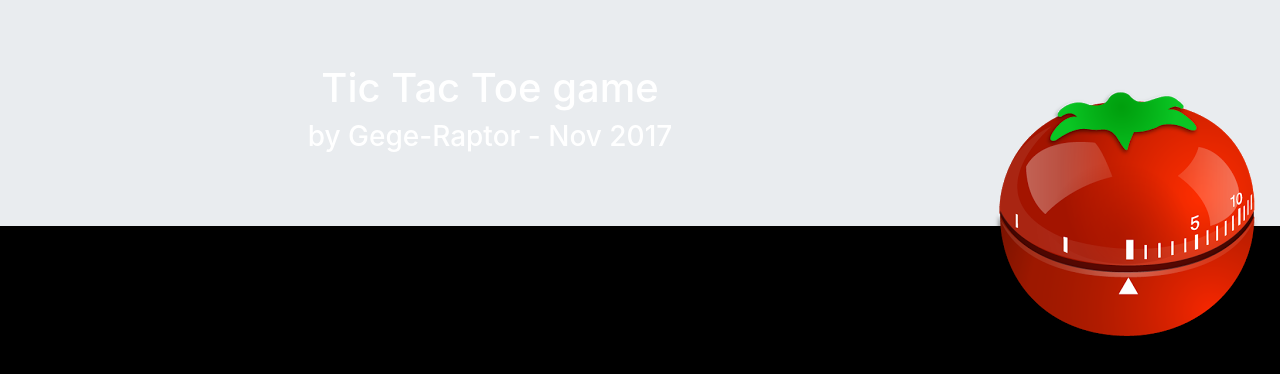
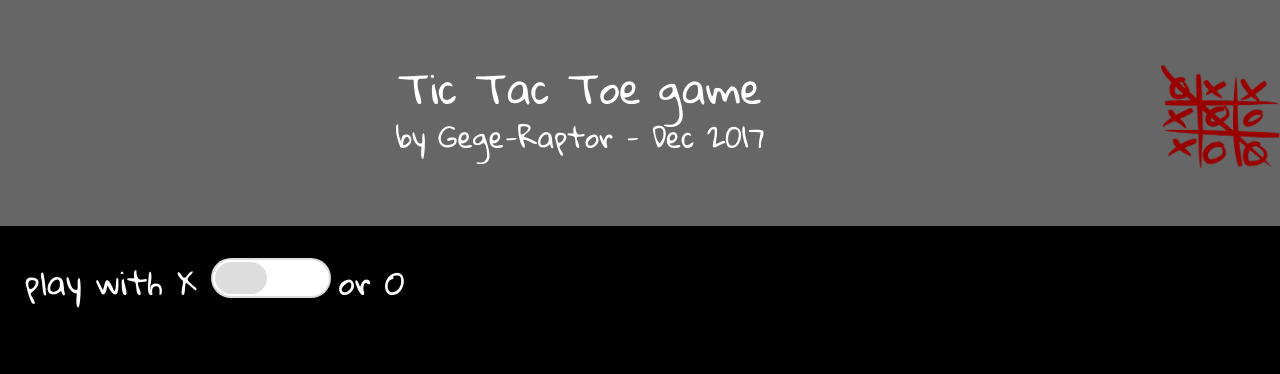
Before and after one commit to Gerald1614/tictactoe-game, a website: page src/index.html in a window 1280 px wide. Drawn offline with nearby package versions, Linux system fonts and the light colour scheme; files that its build step writes are made by us from their sources.

Commit message:
switch button

```diff
--- a/src/css/main.css
+++ b/src/css/main.css
@@ -1,8 +1,97 @@
 body{
   background-color: black;
   color:white;
+  font-family: 'Gloria Hallelujah', cursive;
 
 }
 .container{
   margin:10px;
 }
+
+.jumbotron {
+background-color: #666666;
+
+}
+
+.jumbotron img {
+  width: 120px;
+}
+
+.switch span {
+font-size: 200%;
+}
+
+.cmn-toggle {
+  position: absolute;
+  margin-left: -9999px;
+  visibility: hidden;
+}
+.cmn-toggle + label {
+  display: inline-block;
+  position: relative;
+  cursor: pointer;
+  outline: none;
+  -webkit-user-select: none;
+  -moz-user-select: none;
+  -ms-user-select: none;
+  user-select: none;
+}
+input.cmn-toggle-round-flat + label {
+  padding: 2px;
+  width: 120px;
+  height: 40px;
+  background-color: #dddddd;
+  -webkit-border-radius: 40px;
+  -moz-border-radius: 40px;
+  -ms-border-radius: 40px;
+  -o-border-radius: 40px;
+  border-radius: 40px;
+  -webkit-transition: background 0.4s;
+  -moz-transition: background 0.4s;
+  -o-transition: background 0.4s;
+  transition: background 0.4s;
+}
+input.cmn-toggle-round-flat + label:before, input.cmn-toggle-round-flat + label:after {
+  display: block;
+  position: absolute;
+  content: "";
+}
+input.cmn-toggle-round-flat + label:before {
+  top: 2px;
+  left: 2px;
+  bottom: 2px;
+  right: 2px;
+  background-color: #fff;
+  -webkit-border-radius: 40px;
+  -moz-border-radius: 40px;
+  -ms-border-radius: 40px;
+  -o-border-radius: 40px;
+  border-radius: 40px;
+  -webkit-transition: background 0.4s;
+  -moz-transition: background 0.4s;
+  -o-transition: background 0.4s;
+  transition: background 0.4s;
+}
+input.cmn-toggle-round-flat + label:after {
+  top: 4px;
+  left: 4px;
+  bottom: 4px;
+  width: 52px;
+  background-color: #dddddd;
+  -webkit-border-radius: 52px;
+  -moz-border-radius: 52px;
+  -ms-border-radius: 52px;
+  -o-border-radius: 52px;
+  border-radius: 52px;
+  -webkit-transition: margin 0.4s, background 0.4s;
+  -moz-transition: margin 0.4s, background 0.4s;
+  -o-transition: margin 0.4s, background 0.4s;
+  transition: margin 0.4s, background 0.4s;
+}
+input.cmn-toggle-round-flat:checked + label {
+  background-color: #8ce196;
+}
+input.cmn-toggle-round-flat:checked + label:after {
+  margin-left: 60px;
+  background-color: #8ce196;
+}
--- a/src/index.html
+++ b/src/index.html
@@ -8,7 +8,7 @@
         <meta name="author" content="Gerald Michelant">
         <meta name="viewport" content="width=device-width, initial-scale=1, shrink-to-fit=no">
         <title>Tic Tac Toe game</title>
-        <link href="https://fonts.googleapis.com/css?family=Inconsolata" rel="stylesheet">
+        <link href="https://fonts.googleapis.com/css?family=Gloria+Hallelujah" rel="stylesheet">
         <link href="https://fonts.googleapis.com/icon?family=Material+Icons"rel="stylesheet">
         <link rel="stylesheet" href="https://maxcdn.bootstrapcdn.com/bootstrap/4.0.0-beta.2/css/bootstrap.min.css" integrity="sha384-PsH8R72JQ3SOdhVi3uxftmaW6Vc51MKb0q5P2rRUpPvrszuE4W1povHYgTpBfshb" crossorigin="anonymous">
   <!-- inject:css -->
@@ -17,14 +17,19 @@
 </head>
 <body>
         <div class="jumbotron jumbotron-fluid">
-                <img src="./images/pomodoro.png" class="img-fluid rounded float-right" alt="pomodor clock">
+                <img src="./images/Tictactoe.png" class="img-fluid rounded float-right" alt="tictactoe">
                 <h1 class="text-center">Tic Tac Toe game</h1>
-                <h3 class="text-center">by Gege-Raptor - Nov 2017</h3>
+                <h3 class="text-center">by Gege-Raptor - Dec 2017</h3>
 
         </div>
 
  <div class="container">
-
+        <div class="switch align-text-center">
+                <span class="align-top"> play with X </span>
+                <input id="cmn-toggle-4" class="cmn-toggle cmn-toggle-round-flat" type="checkbox">
+                <label for="cmn-toggle-4"></label>
+                <span class="align-top"> or O</span>
+        </div>
 </div>
 <!--[htmlclean-protect]-->
 <script src="https://code.jquery.com/jquery-3.2.1.slim.min.js" integrity="sha384-KJ3o2DKtIkvYIK3UENzmM7KCkRr/rE9/Qpg6aAZGJwFDMVNA/GpGFF93hXpG5KkN" crossorigin="anonymous"></script>
```
Also changed, not shown: src/images/Tictactoe.png (added), src/images/pomodoro.png (deleted).
